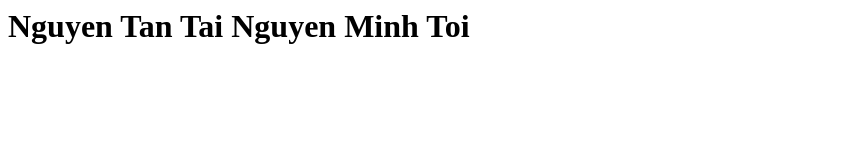
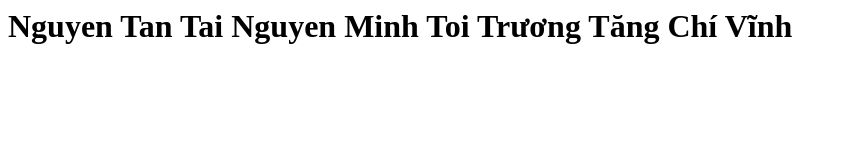
Before and after one commit to tai24112003/App_QLNH, a plain HTML site: page index.html in a window 1280 px wide. Shown: the whole page, without its empty margins (0-847 px from the left). Drawn offline with Linux system fonts and the light colour scheme.

Commit message:
update by vinh

```diff
--- a/index.html
+++ b/index.html
@@ -1,4 +1,5 @@
 <h1>
     Nguyen Tan Tai
     Nguyen Minh Toi
+    Trương Tăng Chí Vĩnh
 </h1>
```
